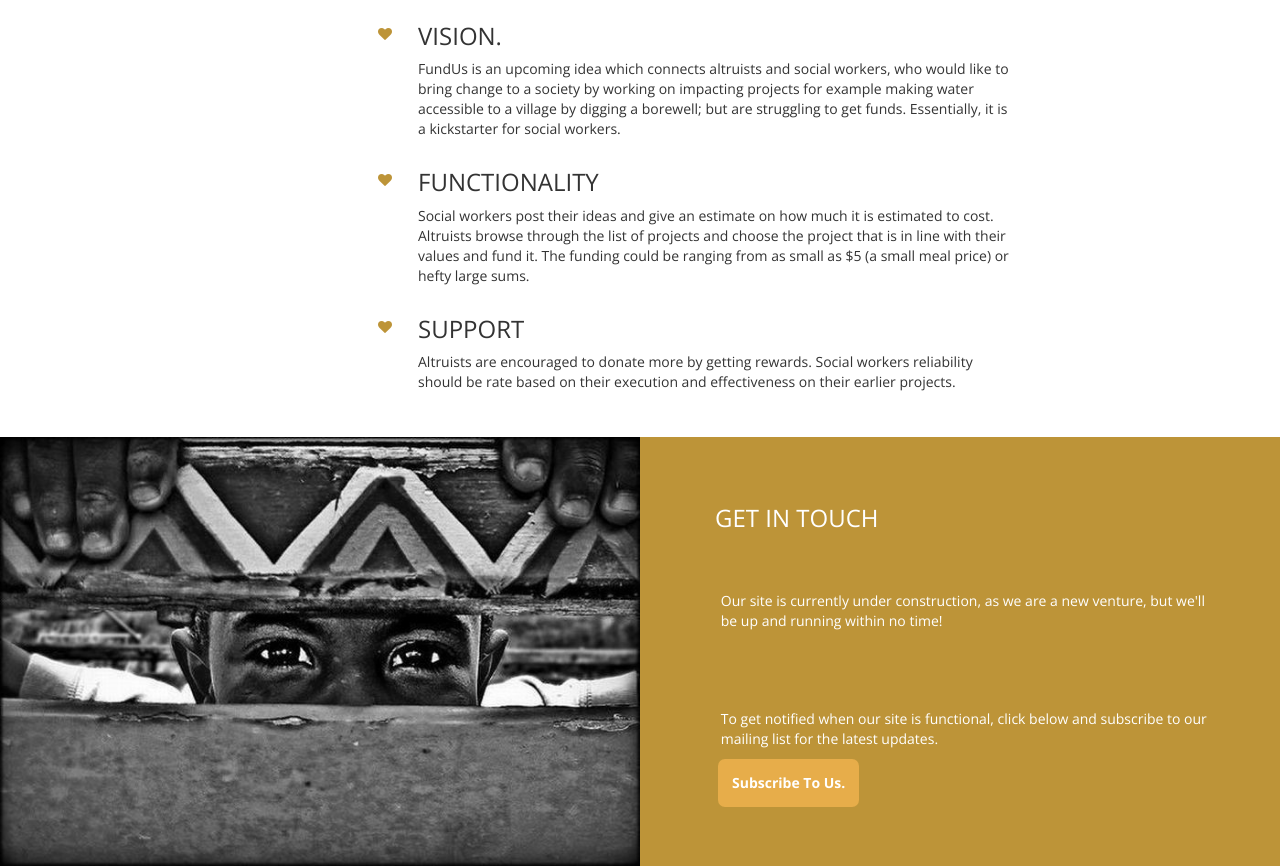
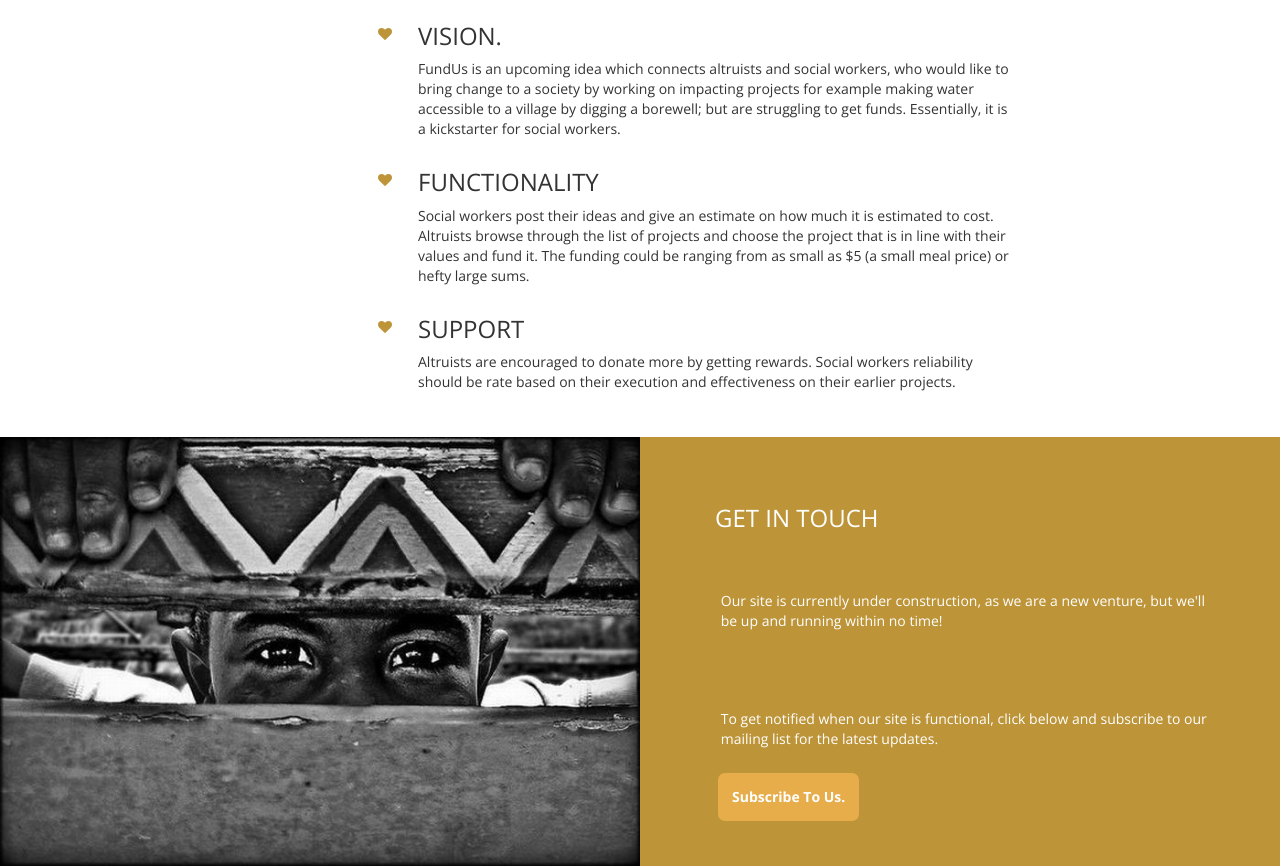
Before and after one commit to aditmehta/mock_funding, a website: page index.html in a window 1280 px wide. Shown: the part 912-1778 px from the top of the page. Drawn offline with nearby package versions, Linux system fonts and the light colour scheme.

Commit message:
looks good

```diff
--- a/assets/stylesheets/about.scss
+++ b/assets/stylesheets/about.scss
@@ -35,6 +35,7 @@
     color: #FFFFFF;
     padding-left: 4.7em;
     padding-top: 2em;
+    padding-bottom: 1em;
     width: 40em;
     text-align: left;
   }
--- a/output.css
+++ b/output.css
@@ -1 +1 @@
-#home,#home h1,#services .title{text-align:center}#about,#home{width:100%;background-size:cover}body{font-family:'Open Sans',sans-serif}.vcenter{border:1px solid transparent;position:relative;top:50%;transform:translateY(-50%)}#about a,#about a:hover,#home a,#home a:hover{text-decoration:none;border-radius:.5em;font-weight:700;display:inline-block}#home{height:100vh;background-image:url(assets/images/funding1.jpg);background-position:50% 50%;background-repeat:no-repeat;color:#FFF}#home h1{font-family:Righteous,cursive;color:#bd9438;font-size:100}#home a,#home a:hover{background-color:#bd9438;color:#FFF;padding:1em;margin:2em 0}#services{width:100%;height:auto;background-color:#FFF}#services .title{margin-top:3em;color:#bd9438}#services .first{padding-right:4em}#services .fa-heart{padding-left:27em;padding-top:1.7em;color:#bd9438}#services .last{padding-bottom:2.5em}#about{display:inline-block;background-color:#bd9438}#about .xyz{color:#FFF;padding-left:2.5em;padding-top:2em}#about a,#about a:hover{background-color:#e7ad4a;color:#FFF;padding:1em}#about .body,#about .text{color:#FFF;padding-left:4.7em;width:40em;text-align:left}#about .ba{margin-left:4.5em}#about .text{padding-top:3.5em}#about .body{padding-top:2em}#about .picture{display:inline-block;padding:0;position:relative}
+#home,#home h1,#services .title{text-align:center}#about,#home{width:100%;background-size:cover}body{font-family:'Open Sans',sans-serif}.vcenter{border:1px solid transparent;position:relative;top:50%;transform:translateY(-50%)}#about a,#about a:hover,#home a,#home a:hover{text-decoration:none;border-radius:.5em;font-weight:700;display:inline-block}#home{height:100vh;background-image:url(assets/images/funding1.jpg);background-position:50% 50%;background-repeat:no-repeat;color:#FFF}#home h1{font-family:Righteous,cursive;color:#bd9438;font-size:100}#home a,#home a:hover{background-color:#bd9438;color:#FFF;padding:1em;margin:2em 0}#services{width:100%;height:auto;background-color:#FFF}#services .title{margin-top:3em;color:#bd9438}#services .first{padding-right:4em}#services .fa-heart{padding-left:27em;padding-top:1.7em;color:#bd9438}#services .last{padding-bottom:2.5em}#about{display:inline-block;background-color:#bd9438}#about .xyz{color:#FFF;padding-left:2.5em;padding-top:2em}#about a,#about a:hover{background-color:#e7ad4a;color:#FFF;padding:1em}#about .body,#about .text{color:#FFF;padding-left:4.7em;width:40em;text-align:left}#about .ba{margin-left:4.5em}#about .text{padding-top:3.5em}#about .body{padding-top:2em;padding-bottom:1em}#about .picture{display:inline-block;padding:0;position:relative}
```
Also changed, not shown: assets/stylesheets/about.css, 1 other file.
